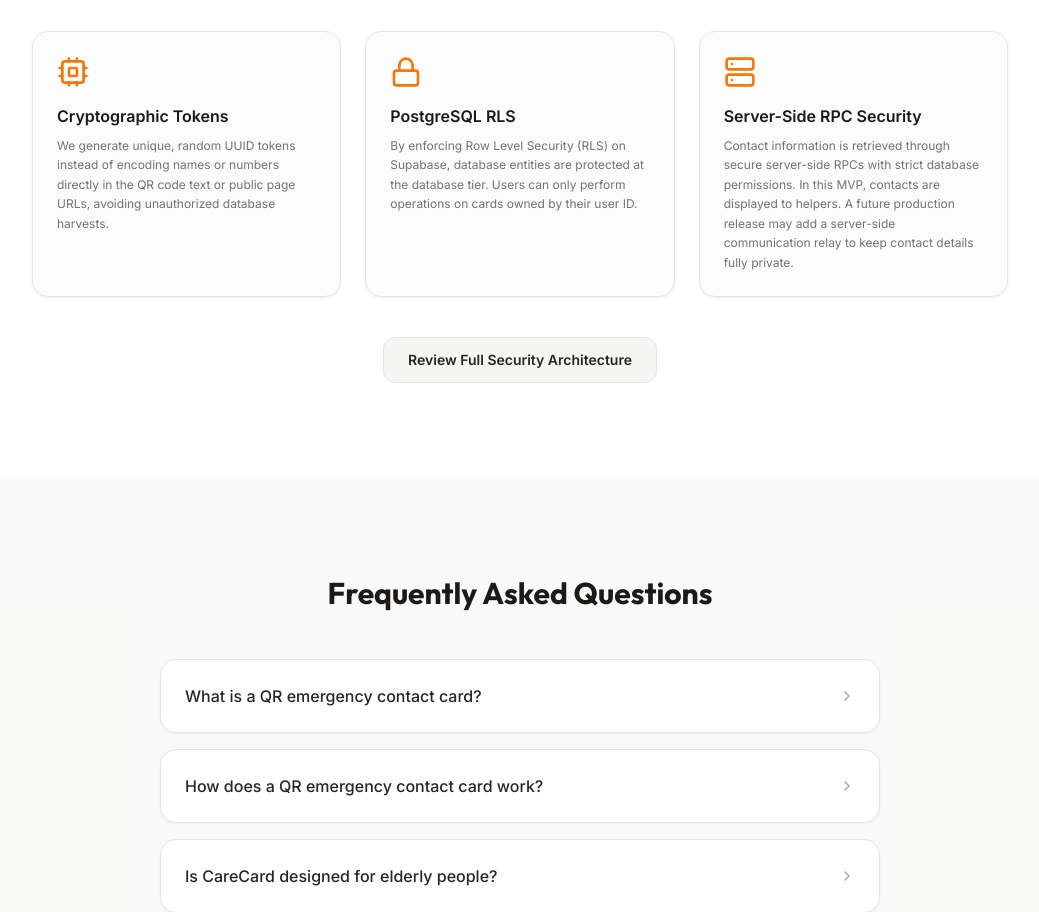
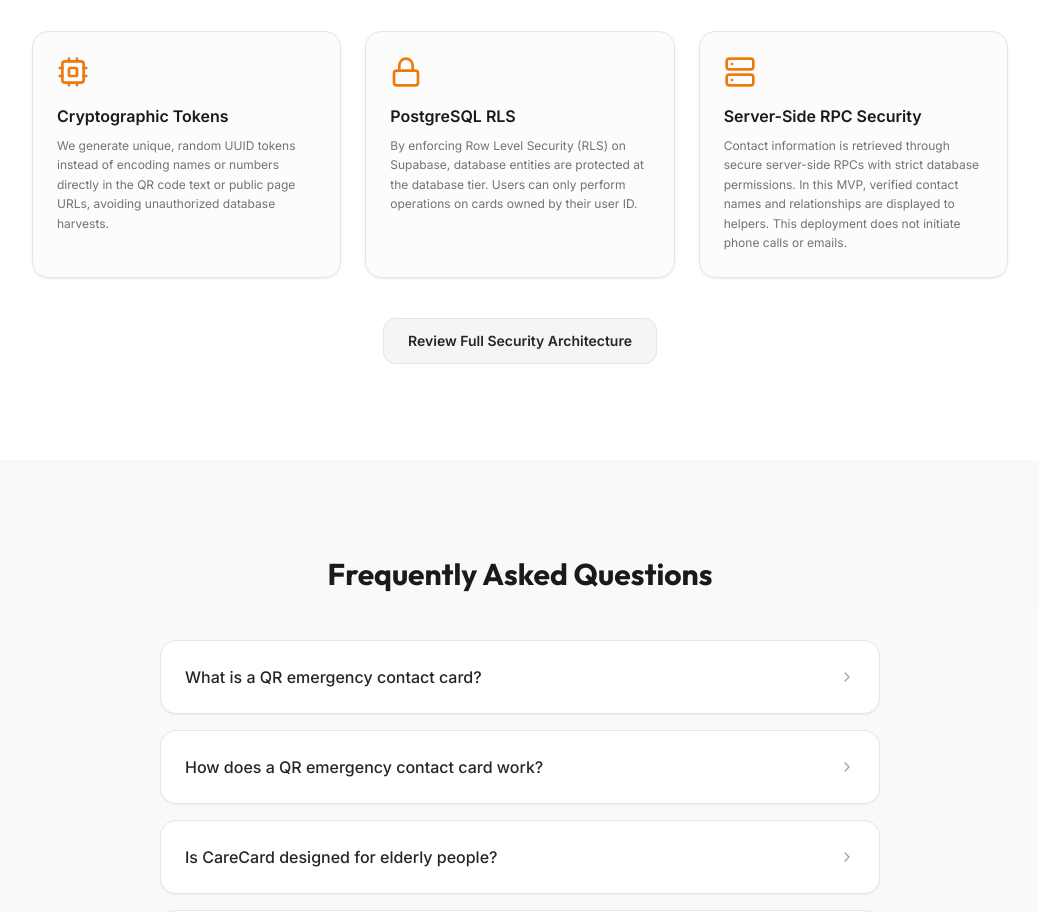
Before and after one commit to Guru-CodesAI/CareCard, a React (Vite) app: page / in a window 1280 px wide. Shown: the part 3460-4372 px from the top of the page, without its empty margins (120-1159 px from the left). Built offline with nearby package versions, Linux system fonts and the light colour scheme; no server answers.

Commit message:
fix: remove remaining relay claims

```diff
--- a/src/pages/HelpPage.tsx
+++ b/src/pages/HelpPage.tsx
@@ -156,7 +156,7 @@ export function HelpPage() {
                 <EyeOff className="w-3.5 h-3.5 text-brand-500" /> Server-Side Security
               </h3>
               <p className="text-xs text-warmgray-500 leading-relaxed">
-                Contact information is retrieved through secure server-side RPC functions with strict database permissions. In this MVP, contact details are displayed to helpers; a production release may add a server-side relay to keep numbers fully private.
+                Contact information is retrieved through secure server-side RPC functions with strict database permissions. In this MVP, verified contact names and relationships are displayed to helpers. This deployment does not initiate phone calls or emails.
               </p>
             </div>
           </div>
@@ -171,7 +171,7 @@ export function HelpPage() {
             {[
               {
                 q: 'Will strangers see my personal phone number?',
-                a: 'In this deployment, the trusted contact name and relationship are shown to helpers. Raw contact values (phone numbers, emails) are not returned by the public database function. A future production release may add a server-side communication relay so contact details are never exposed in the browser at all.',
+                a: 'In this deployment, the trusted contact name and relationship are shown to helpers. Raw contact values (phone numbers, emails) are not returned by the public database function. This deployment does not initiate phone calls or emails.',
               },
               {
                 q: 'Does CareCard track physical location?',
--- a/src/pages/HowItWorksPage.tsx
+++ b/src/pages/HowItWorksPage.tsx
@@ -91,7 +91,7 @@ export function HowItWorksPage() {
             <div className="text-xs font-semibold text-amber-500 uppercase tracking-wider mb-1">Step 5</div>
             <h2 className="text-lg font-semibold text-warmgray-900 mb-2">Reconnect with Trusted Contacts</h2>
             <p className="text-sm text-warmgray-600 leading-relaxed">
-              The helper sees the trusted contact's name and relationship. They can use this information to reach out through their own device. This deployment shows contact details directly to the helper. A future production release may add a server-side communication relay so contact numbers remain fully private.
+              The helper sees the trusted contact's name and relationship. They can use this information to reach out through their own device. This deployment does not initiate phone calls or emails.
             </p>
           </div>
         </section>
--- a/src/pages/LandingPage.tsx
+++ b/src/pages/LandingPage.tsx
@@ -350,7 +350,7 @@ export function LandingPage() {
               <Server className="w-8 h-8 text-brand-500 mb-4" />
               <h3 className="text-base font-semibold text-warmgray-900 mb-2">Server-Side RPC Security</h3>
               <p className="text-xs text-warmgray-500 leading-relaxed">
-                Contact information is retrieved through secure server-side RPCs with strict database permissions. In this MVP, contacts are displayed to helpers. A future production release may add a server-side communication relay to keep contact details fully private.
+                Contact information is retrieved through secure server-side RPCs with strict database permissions. In this MVP, verified contact names and relationships are displayed to helpers. This deployment does not initiate phone calls or emails.
               </p>
             </div>
           </div>
```
